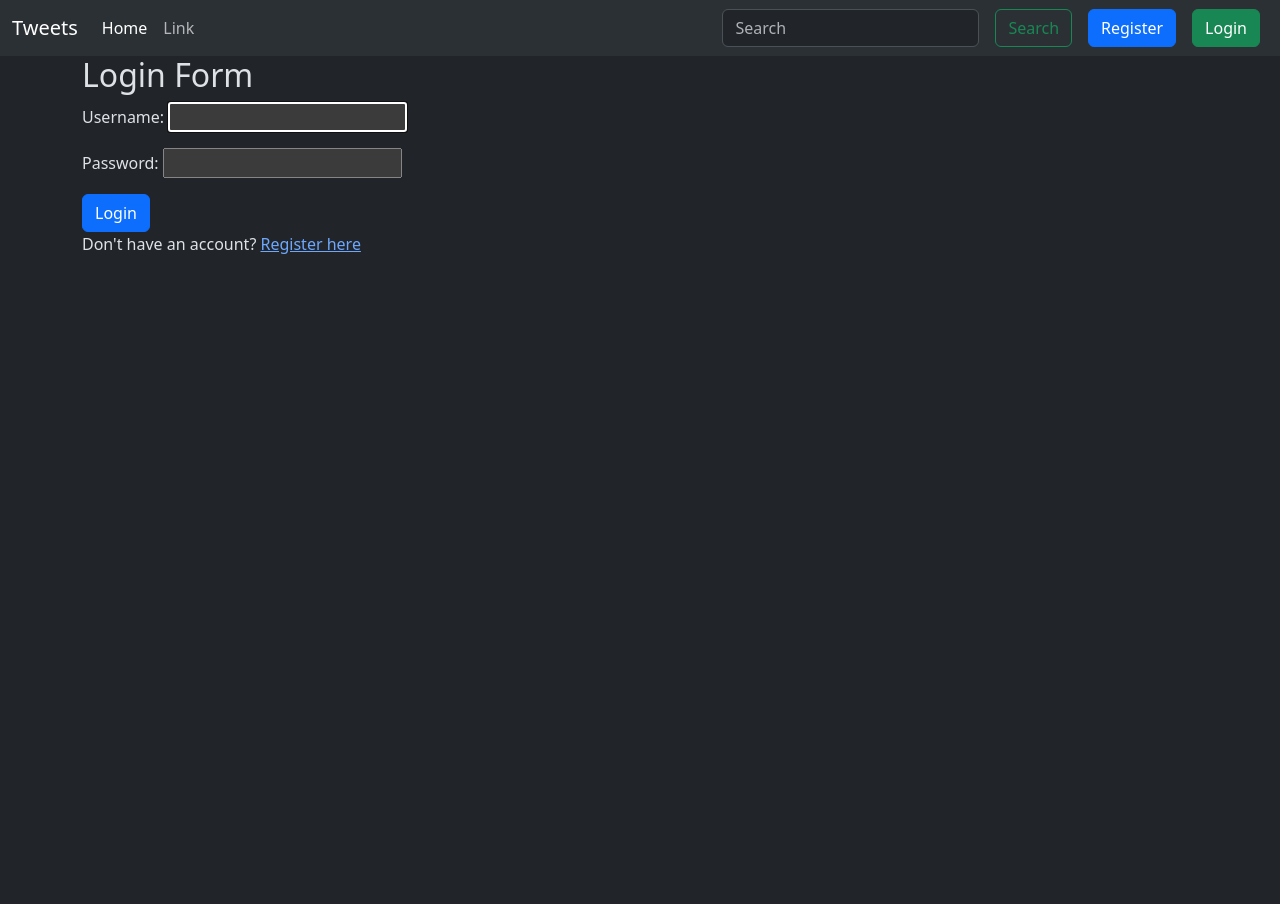
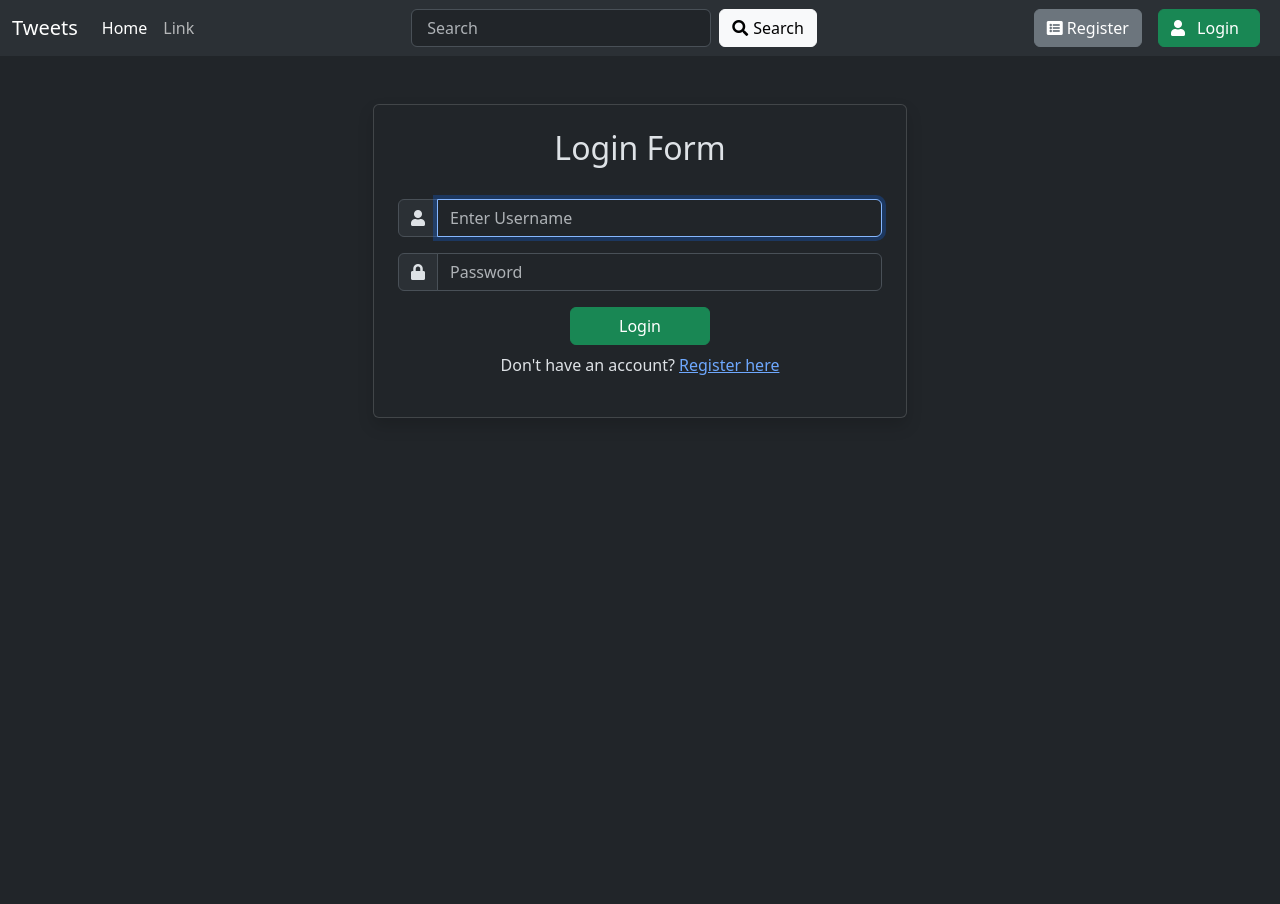
Before and after one commit to MinalAnwar/django-tweets, a Django app: page /accounts/login/ in a window 1280 px wide. Before the commit the page ends 254 px from the top, so only its background shows below. Run offline with Django 5.2, Linux system fonts and the light colour scheme; parts of the project's set-up code (start-up, migrations or seed data) failed here and were passed over; some libraries are stand-ins or nearby versions.

Commit message:
all frontend styling done with bootstrap

```diff
--- a/templates/layout.html
+++ b/templates/layout.html
@@ -1,15 +1,18 @@
-{%load static%}
+{% load static %}
 <!DOCTYPE html>
 <html lang="en" data-bs-theme="dark">
 <head>
     <meta charset="UTF-8">
     <meta name="viewport" content="width=device-width, initial-scale=1.0">
     <link href="https://cdn.jsdelivr.net/npm/bootstrap@5.3.3/dist/css/bootstrap.min.css" rel="stylesheet" integrity="sha384-QWTKZyjpPEjISv5WaRU9OFeRpok6YctnYmDr5pNlyT2bRjXh0JMhjY6hW+ALEwIH" crossorigin="anonymous">
+    <link rel="stylesheet" href="https://cdnjs.cloudflare.com/ajax/libs/font-awesome/5.15.4/css/all.min.css">
+
     <title>
-        {%block title%}
+        {% block title %}
         title default
-        {%endblock%}
+        {% endblock %}
     </title>
+
 </head>
 <body>
   <nav class="navbar navbar-expand-lg bg-body-tertiary">
@@ -27,19 +30,39 @@
             <a class="nav-link" href="{% url 'tweet:tweet_list' %}">Link</a>
           </li>
         </ul>
-        <form class="d-flex" role="search">
-          <input class="form-control me-2" type="search" placeholder="Search" aria-label="Search">
-          <button class="btn btn-outline-success mx-2" type="submit">Search</button>
+        <form class="d-flex mx-auto" method="get" action = {% url 'tweet:search' %}>
+          <input class="form-control me-2" name="query" style="width:300px; padding:6px; padding-left:15px" type="search" placeholder="Search" aria-label="Search">
+          <button class="btn btn-light d-flex align-items-center" type="submit">
+            <span class="fa fa-search" style="margin-right: 5px;"></span>
+            <span>Search</span>
+          </button>
         </form>
+        <ul class="navbar-nav ms-auto mb-2 mb-lg-0">
           {% if user.is_authenticated %}
-          <form method = "post" action = "{% url 'logout' %}">
+            <li class="nav-item">
+              <form method="post" action="{% url 'logout' %}">
                 {% csrf_token %}
-            <button class = "btn btn-danger mx-2" type = "submit">Logout</button>
+                <button class="btn btn-danger mx-2" type="submit">
+                  <span class="fas fa-power-off"></span>
+                  <span class="mt-2">Logout</span>
+                </button>
               </form>
+            </li>
           {% else %}
-          <a href = "{% url 'tweet:register' %}" class="btn btn-primary mx-2" >Register</a>
-          <a href = "{% url 'login' %}" class="btn btn-success mx-2" >Login</a>
+            <li class="nav-item">
+              <a href="{% url 'tweet:register' %}" class="btn btn-secondary mx-2">
+                <span class="fas fa-list-alt"></span>
+                <span class="mt-2">Register</span>
+              </a>
+            </li>
+            <li class="nav-item">
+              <a href="{% url 'login' %}" class="btn btn-success mx-2">
+                <span class="fa fa-user"></span>
+                <span class="mt-2 p-2">Login</span>
+              </a>
+            </li>
           {% endif %}
+        </ul>
       </div>
     </div>
   </nav>
--- a/templates/registration/login.html
+++ b/templates/registration/login.html
@@ -1,22 +1,37 @@
 {% extends 'layout.html' %}
 
+{% load widget_tweaks %}
+
 {% block content %}
-    <h2>Login Form</h2>
-    <form method="POST">
+    <div class="container mt-5">
+        <div class="row justify-content-center min-vh-100">
+            <div class="col-md-6">
+                <div class="card p-4 shadow">
+                    <h2 class="text-center">Login Form</h2>
+                    <form method="POST" class="mt-4">
                         {% csrf_token %}
-        {{ form.as_p }}
+                        <div class="input-group mb-3">
+                            <span class="input-group-text"><i class="fa fa-user"></i></span>
+                            {% render_field form.username placeholder="Enter Username" class="form-control" %}
+                        </div>
+                        <div class="input-group mb-3">
+                            <span class="input-group-text"><i class="fa fa-lock"></i></span>
+                            {% render_field form.password placeholder="Password" class="form-control" %}
+                        </div>
 
-        <!-- Add error handling messages if needed -->
                         {% if form.errors %}
                             <div class="alert alert-danger">
                                 <strong>Error!</strong> Please correct the errors below.
                             </div>
                         {% endif %}
 
-        <button type="submit" class="btn btn-primary">Login</button>
+                        <div class="text-center">
+                            <button type="submit" class="btn btn-success px-5 mb-2">Login</button>
+                            <p>Don't have an account? <a href="{% url 'tweet:register' %}">Register here</a></p>
+                        </div>
                     </form>
-
-    <p>Don't have an account?
-        <a href="{% url 'tweet:register' %}">Register here</a>
-    </p>
+                </div>
+            </div>
+        </div>
+    </div>
 {% endblock %}
--- a/tweet/urls.py
+++ b/tweet/urls.py
@@ -9,4 +9,5 @@ urlpatterns = [
     path('<int:tweet_id>/edit/', views.tweet_edit, name = 'tweet_edit'),
     path('<int:tweet_id>/delete/', views.tweet_delete, name = 'tweet_delete'),
     path('register/', views.user_register, name = 'register'),
+    path('search/', views.searching, name = 'search'),
 ]
--- a/tweet/views.py
+++ b/tweet/views.py
@@ -4,7 +4,7 @@ from .forms import TweetForm, UserRegisterationForm
 from django.shortcuts import render, get_object_or_404, redirect
 from django.contrib.auth.decorators import login_required
 from django.contrib.auth import login
-
+from django.db.models import Q
 
 def tweet_list(request):
     tweets = Tweet.objects.all().order_by("created_at")
--- a/tweetsapp/settings.py
+++ b/tweetsapp/settings.py
@@ -39,6 +39,7 @@ INSTALLED_APPS = [
     'django.contrib.messages',
     'django.contrib.staticfiles',
     'tweet',
+    'widget_tweaks',
 ]
 
 MIDDLEWARE = [
```
Also changed, not shown: templates/registration/logged_out.html (deleted, +0 -9 lines), templates/registration/register.html (+22 -8 lines), tweet/templates/tweet/search_result.html (added, +11 -0 lines), tweet/templates/tweet/tweet_confirm_delete.html (+16 -8 lines), tweet/templates/tweet/tweet_form.html (+19 -5 lines), tweet/templates/tweet/tweet_list.html (+10 -4 lines), db.sqlite3, tweet/forms.py (line endings or trailing spaces), 1 other file. Lines whose indentation alone changed are shown as unchanged.
